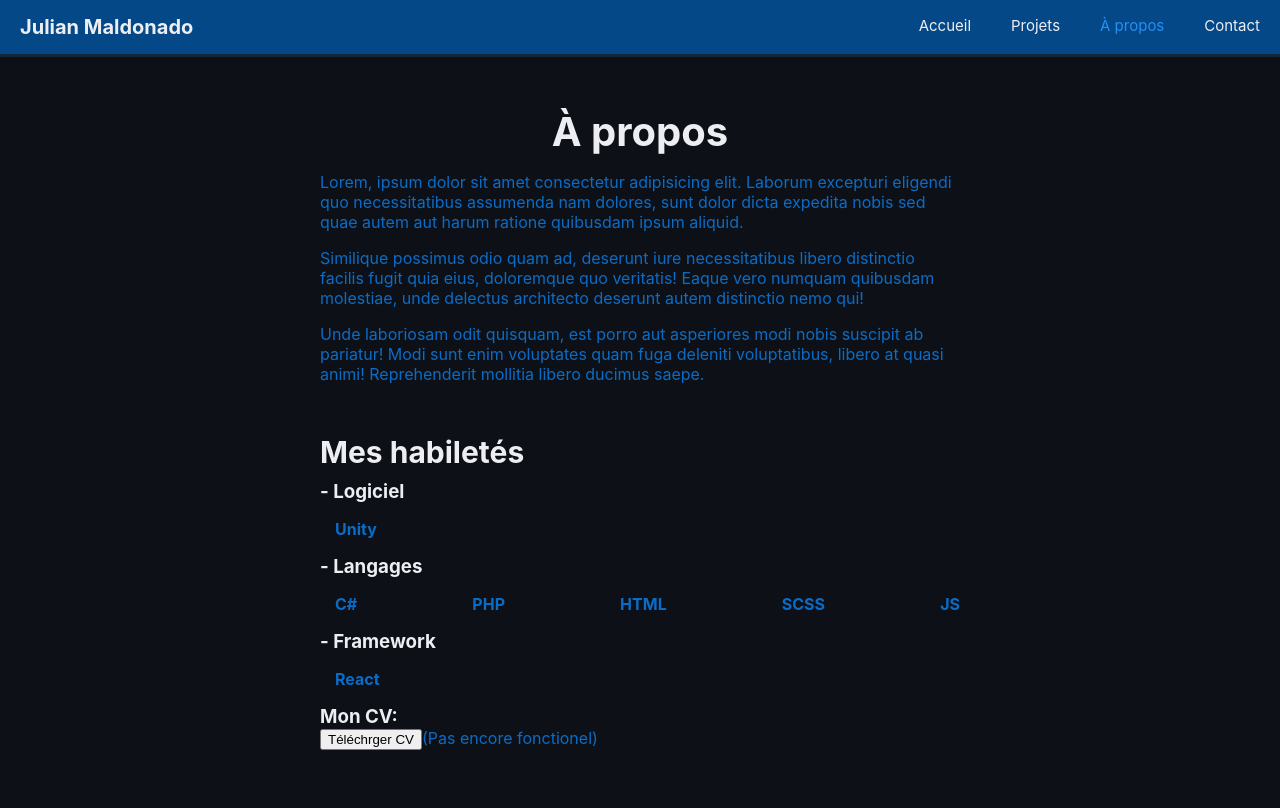
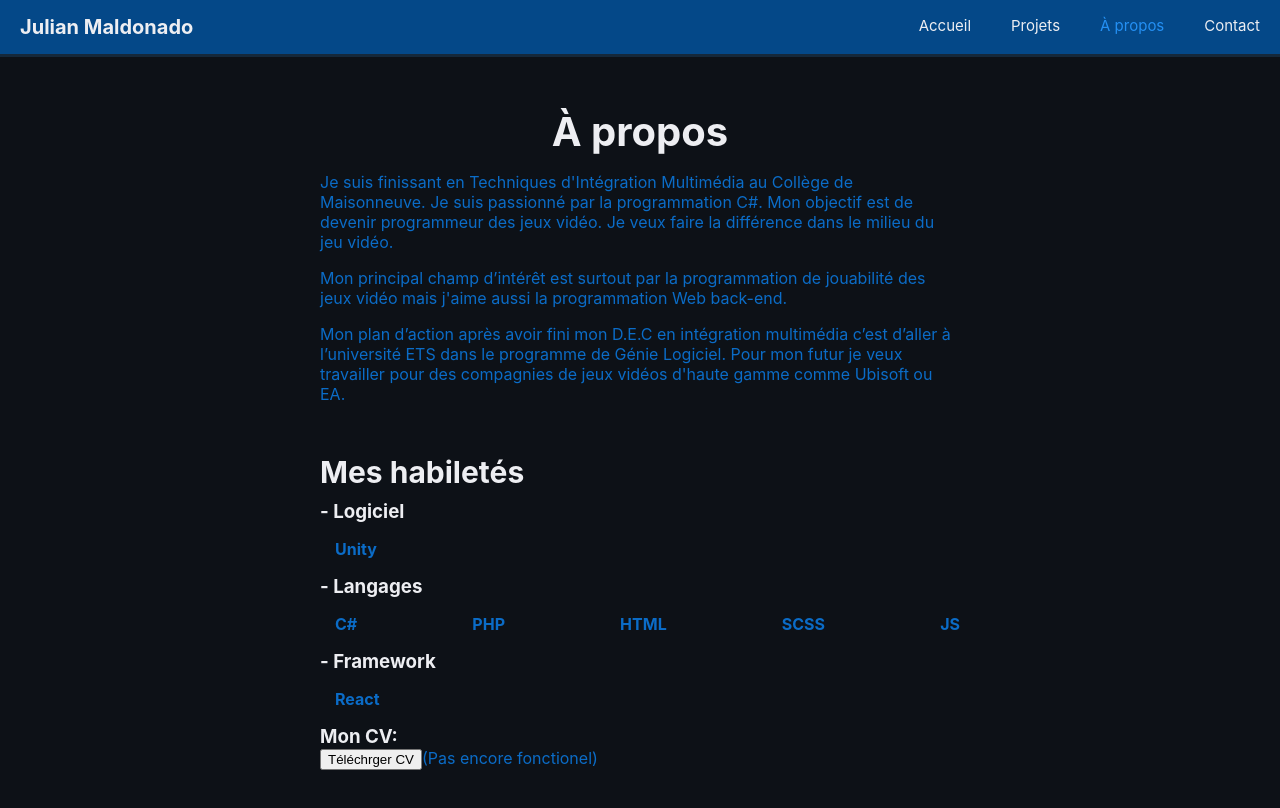
Before and after one commit to JAMC8/portfolio-web, a React (Create React App) app: page /a-propos in a window 1280 px wide. Shown: the top 808 px of the page. Built offline with nearby package versions, Linux system fonts and the light colour scheme.

Commit message:
Description

```diff
--- a/src/composants/APropos.jsx
+++ b/src/composants/APropos.jsx
@@ -7,9 +7,9 @@ export default function APropos(props)
         <>
             <div className="APropos">
                 <h2 className="titrePage">À propos</h2>
-                <p>Lorem, ipsum dolor sit amet consectetur adipisicing elit. Laborum excepturi eligendi quo necessitatibus assumenda nam dolores, sunt dolor dicta expedita nobis sed quae autem aut harum ratione quibusdam ipsum aliquid.</p>
-                <p>Similique possimus odio quam ad, deserunt iure necessitatibus libero distinctio facilis fugit quia eius, doloremque quo veritatis! Eaque vero numquam quibusdam molestiae, unde delectus architecto deserunt autem distinctio nemo qui!</p>
-                <p>Unde laboriosam odit quisquam, est porro aut asperiores modi nobis suscipit ab pariatur! Modi sunt enim voluptates quam fuga deleniti voluptatibus, libero at quasi animi! Reprehenderit mollitia libero ducimus saepe.</p>
+                <p>Je suis finissant en Techniques d'Intégration Multimédia au Collège de Maisonneuve. Je suis passionné par la programmation C#. Mon objectif est de devenir programmeur des jeux vidéo. Je veux faire la différence dans le milieu du jeu vidéo.</p>
+                <p>Mon principal champ d’intérêt est surtout par la programmation de jouabilité des jeux vidéo mais j'aime aussi la programmation Web back-end.</p>
+                <p>Mon plan d’action après avoir fini mon D.E.C en intégration multimédia c’est d’aller à l’université ETS dans le programme de Génie Logiciel. Pour mon futur je veux travailler pour des compagnies de jeux vidéos d'haute gamme comme Ubisoft ou EA.</p>
                 <div className="sectionHabiletes">
                     <h2>Mes habiletés</h2>
                     <h3>- Logiciel</h3>
```
